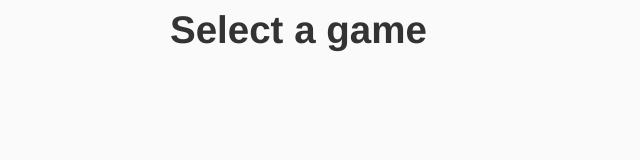
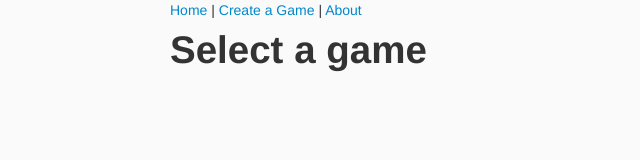
Before and after one commit to danielabar/bunnyhill, a website: page client/app/index.html in a window 1280 px wide. Shown: the whole page, without its empty margins (0-640 px from the left). Drawn offline with Linux system fonts and the light colour scheme; no server answers.

Commit message:
add navbar

```diff
--- a/client/app/index.html
+++ b/client/app/index.html
@@ -27,7 +27,12 @@
     <![endif]-->
 
     <!-- Add your site or application content here -->
-    <div class="container" ng-view=""></div>
+     <div class="container">
+			<div ng-controller="NavbarCtrl">
+				<ng-include src="'views/navbar.html'"></ng-include>
+			</div>
+			<ng-view></ng-view>
+    </div>
 
     <!-- Google Analytics: change UA-XXXXX-X to be your site's ID -->
      <script>
@@ -73,6 +78,7 @@
         <script src="scripts/services/GameService.js"></script>
         <script src="scripts/directives/FocusDirective.js"></script>
         <script src="scripts/controllers/ScoreController.js"></script>
+        <script src="scripts/controllers/NavbarController.js"></script>
         <!-- endbuild -->
 </body>
 </html>
--- /dev/null
+++ b/client/app/scripts/controllers/NavbarController.js
@@ -0,0 +1,6 @@
+'use strict';
+
+angular.module('meanRecipieApp')
+  .controller('NavbarCtrl', function ($scope) {
+
+  });
--- /dev/null
+++ b/client/app/views/navbar.html
@@ -0,0 +1,3 @@
+<a href="/">Home</a> |
+<a href="/">Create a Game</a> |
+<a href="/">About</a>
```
Also changed, not shown: client/test/spec/controllers/NavbarControllerSpec.js (added, +19 -0 lines), README.md.
